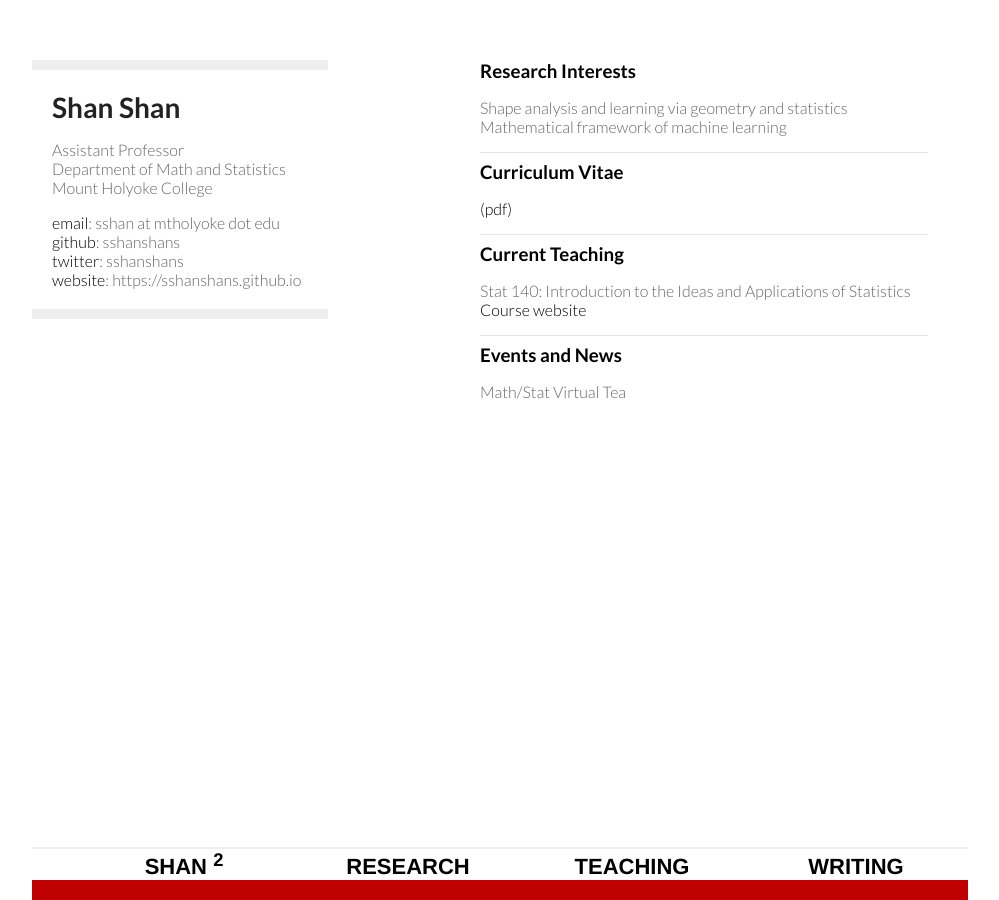
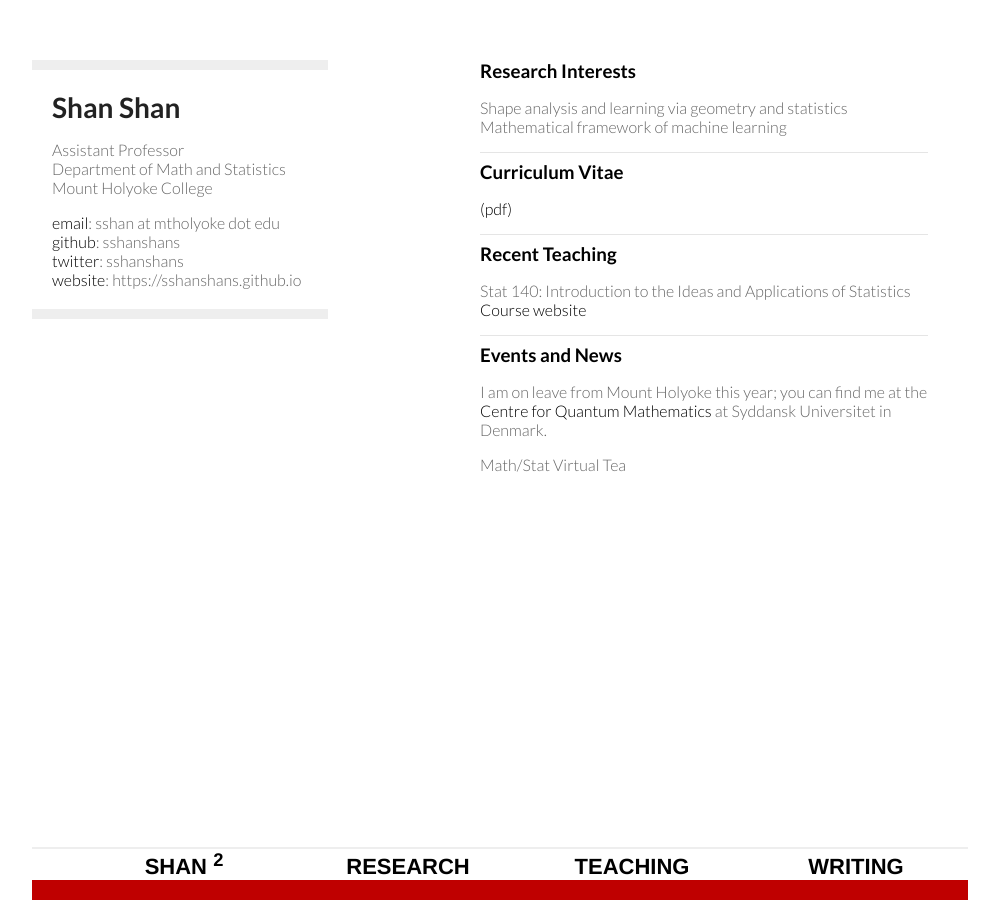
Before and after one commit to sshanshans/sshanshans.github.io, a Jekyll site: the page built from index.md, in a window 1280 px wide. Shown: the whole page, without its empty margins (160-1159 px from the left). Built offline with Jekyll 4.4.1, drawn with Linux system fonts in a browser that asks for light colours.

Commit message:
add news

```diff
--- a/index.md
+++ b/index.md
@@ -13,12 +13,15 @@ Mathematical framework of machine learning
 [(pdf)](../CV/cv.pdf)
 <hr />
 
-### Current Teaching
+### Recent Teaching
 Stat 140: Introduction to the Ideas and Applications of Statistics <br/>
 [Course website](https://sshanshans.github.io/stat140/)
 <hr />
 
 ### Events and News
+
+I am on leave from Mount Holyoke this year; you can find me at the [Centre for Quantum Mathematics](https://www.sdu.dk/en/qm) at Syddansk Universitet in Denmark.
+
 Math/Stat Virtual Tea <br/>
 
 
```
Also changed, not shown: teaching/teaching.md (+1 -5 lines).
